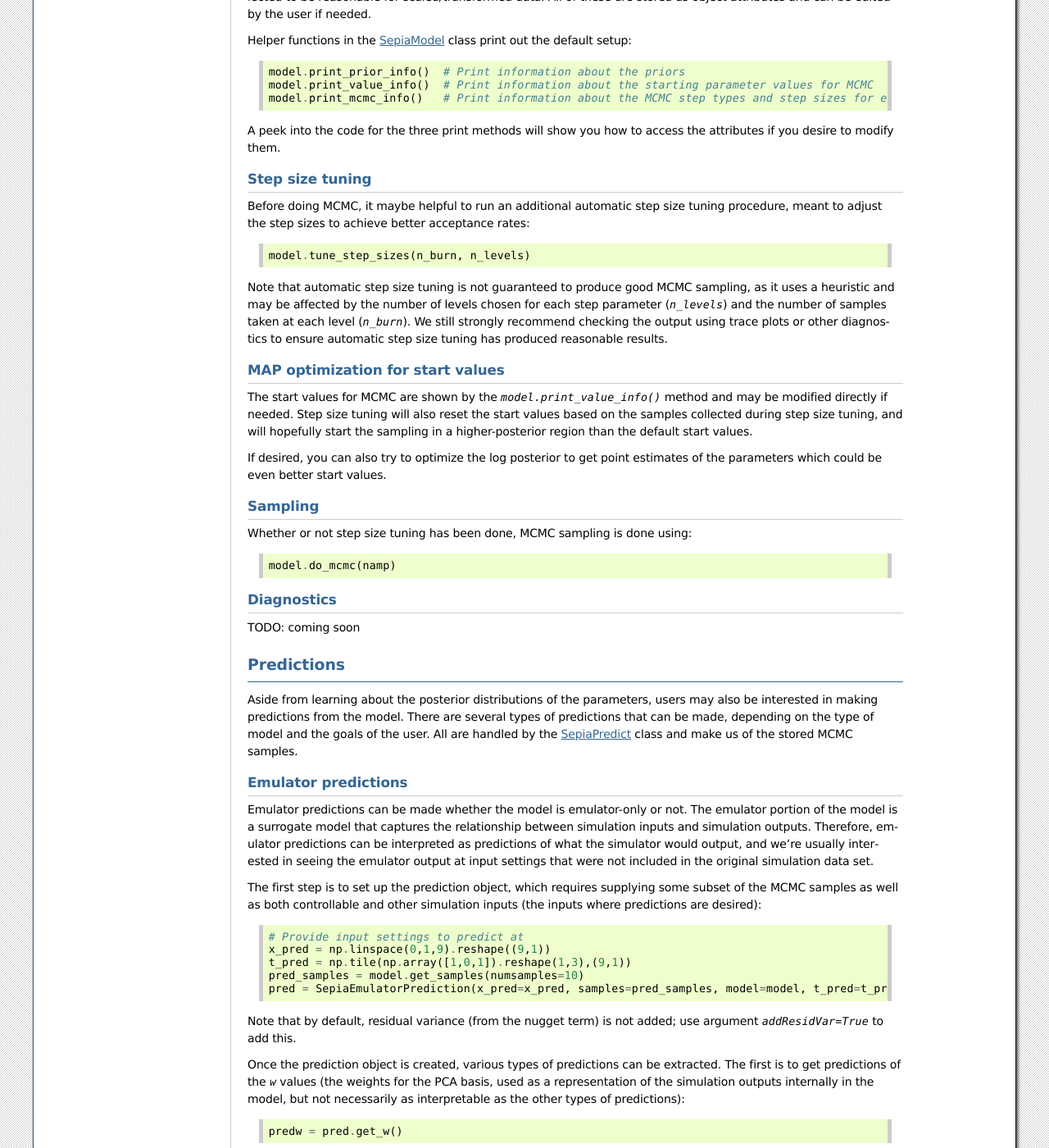
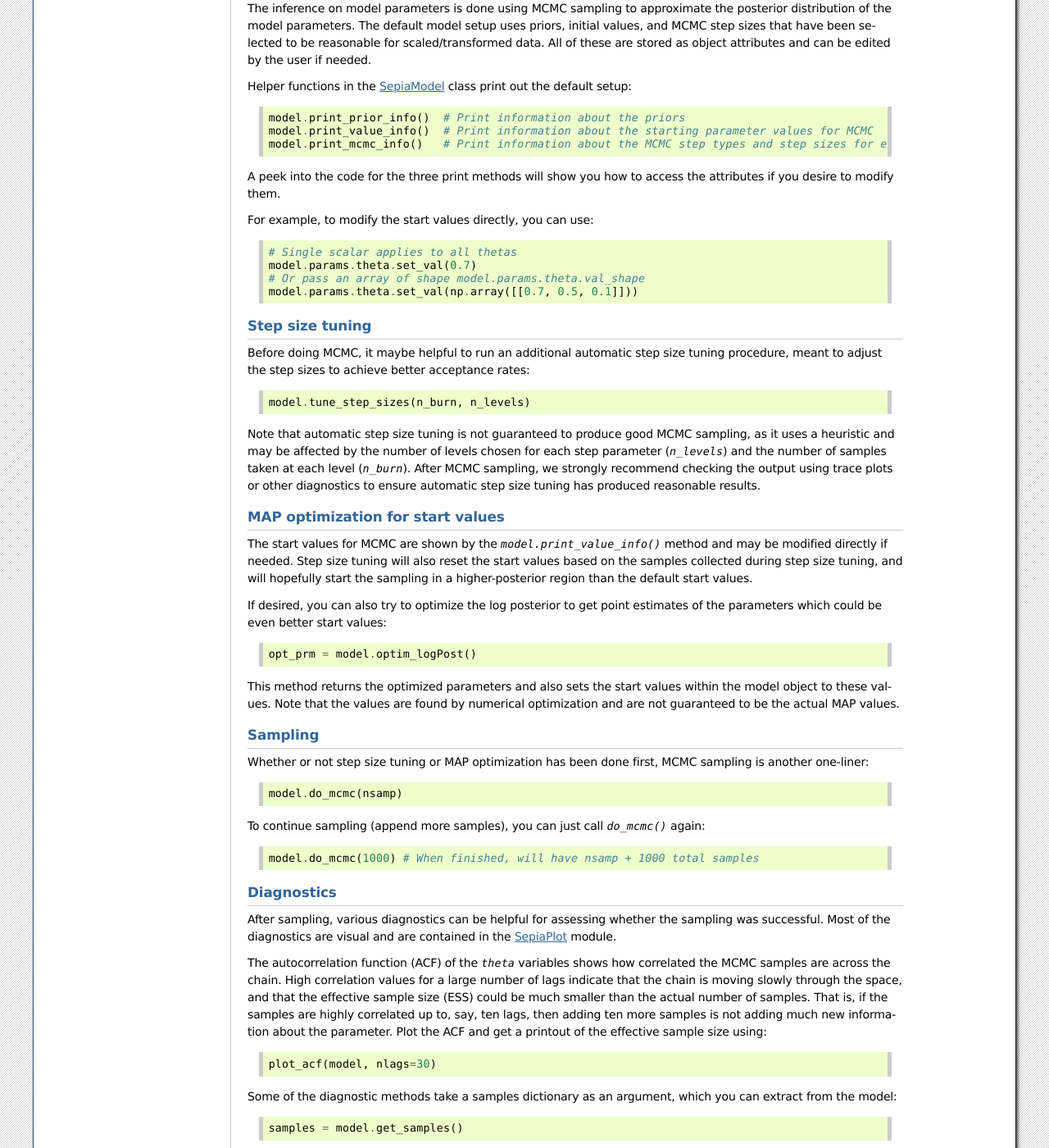
Before and after one commit to lanl/SEPIA, a Sphinx documentation site: the page built from docs/quickstart.rst, in a window 1280 px wide and 1400 px high, scrolled down 1625 px. Shown: the whole window at 82% size. Built offline with Sphinx 7.4.7, drawn with Linux system fonts in a browser that asks for light colours; some of the changed text lies outside the part shown.

Commit message:
update quickstart and snippets with new stuff

```diff
--- a/docs/plot.rst
+++ b/docs/plot.rst
@@ -1,3 +1,5 @@
+.. _sepiaplot:
+
 SepiaPlot
 =========
 
--- a/docs/quickstart.rst
+++ b/docs/quickstart.rst
@@ -46,7 +46,7 @@
 ^^^^^^^^^^^
 
 For multivariate outputs, Sepia uses basis functions to reduce the problem dimensionality. Basis functions must be
-set up to represent the `y` values (done by principal components analysis), and optionally, a second set of basis
+set up to represent the `y` values (done by principal components analysis, or PCA), and optionally, a second set of basis
 functions may be set up to represent model discrepancy (systematic difference between simulation and observation data).
 
 These are set up as follows::
@@ -59,6 +59,9 @@
     # Discrepancy basis -- optional
     data.create_D_basis(type='linear')  # Default linear discrepancy
     data.create_D_basis(D=D)            # Pass in custom D basis
+
+Internally, the projections onto the PCA `K` basis are referred to as `w` (simulations) and `u` (observed), while the
+projections of the observed data onto the discrepancy `D` basis are referred to as `v`.
 
 Checking your setup
 ^^^^^^^^^^^^^^^^^^^
@@ -99,6 +102,13 @@
 
 A peek into the code for the three print methods will show you how to access the attributes if you desire to modify them.
 
+For example, to modify the start values directly, you can use::
+
+    # Single scalar applies to all thetas
+    model.params.theta.set_val(0.7)
+    # Or pass an array of shape model.params.theta.val_shape
+    model.params.theta.set_val(np.array([[0.7, 0.5, 0.1]]))
+
 Step size tuning
 ^^^^^^^^^^^^^^^^
 
@@ -109,7 +119,7 @@
 
 Note that automatic step size tuning is not guaranteed to produce good MCMC sampling, as it uses a heuristic and may be
 affected by the number of levels chosen for each step parameter (`n_levels`) and the number of samples taken at each
-level (`n_burn`). We still strongly recommend checking the output using trace plots or other diagnostics to ensure
+level (`n_burn`). After MCMC sampling, we strongly recommend checking the output using trace plots or other diagnostics to ensure
 automatic step size tuning has produced reasonable results.
 
 MAP optimization for start values
@@ -120,22 +130,54 @@
 hopefully start the sampling in a higher-posterior region than the default start values.
 
 If desired, you can also try to optimize the log posterior to get point estimates of the parameters which could be
-even better start values.
+even better start values::
 
+    opt_prm = model.optim_logPost()
 
+This method returns the optimized parameters and also sets the start values within the model object to these values.
+Note that the values are found by numerical optimization and are not guaranteed to be the actual MAP values.
 
 Sampling
 ^^^^^^^^
 
-Whether or not step size tuning has been done, MCMC sampling is done using::
+Whether or not step size tuning or MAP optimization has been done first, MCMC sampling is another one-liner::
 
-    model.do_mcmc(namp)
+    model.do_mcmc(nsamp)
 
+To continue sampling (append more samples), you can just call `do_mcmc()` again::
+
+    model.do_mcmc(1000) # When finished, will have nsamp + 1000 total samples
 
 Diagnostics
 ^^^^^^^^^^^
 
-TODO: coming soon
+After sampling, various diagnostics can be helpful for assessing whether the sampling was successful.
+Most of the diagnostics are visual and are contained in the :ref:`sepiaplot` module.
+
+The autocorrelation function (ACF) of the `theta` variables shows how correlated the MCMC samples are across the chain.
+High correlation values for a large number of lags indicate that the chain is moving slowly through the space,
+and that the effective sample size (ESS) could be much smaller than the actual number of samples. That is, if the
+samples are highly correlated up to, say, ten lags, then adding ten more samples is not adding much new information about the parameter.
+Plot the ACF and get a printout of the effective sample size using::
+
+    plot_acf(model, nlags=30)
+
+Some of the diagnostic methods take a samples dictionary as an argument, which you can extract from the model::
+
+    samples = model.get_samples()
+
+Then you can investigate trace plots and pairs plots of the `theta` variables::
+
+    mcmc_trace(samples)
+    theta_pairs(samples)
+
+Summary statistics of the samples::
+
+    param_stats(samples)
+
+Box plots of the GP lengthscale parameters::
+
+    rho_box_plots(model)
 
 
 Predictions
@@ -143,7 +185,9 @@
 
 Aside from learning about the posterior distributions of the parameters, users may also be interested in making
 predictions from the model. There are several types of predictions that can be made, depending on the type of model
-and the goals of the user. All are handled by the :ref:`sepiapredict` class and make us of the stored MCMC samples.
+and the goals of the user. All are handled by the :ref:`sepiapredict` class and make use of the MCMC samples in the model.
+
+    .. note:: The predictions class is still being finalized, so this section is subject to change.
 
 Emulator predictions
 ^^^^^^^^^^^^^^^^^^^^
```
Also changed, not shown: docs/index.rst (+10 -8 lines), docs/snippets.rst (+19 -0 lines).
